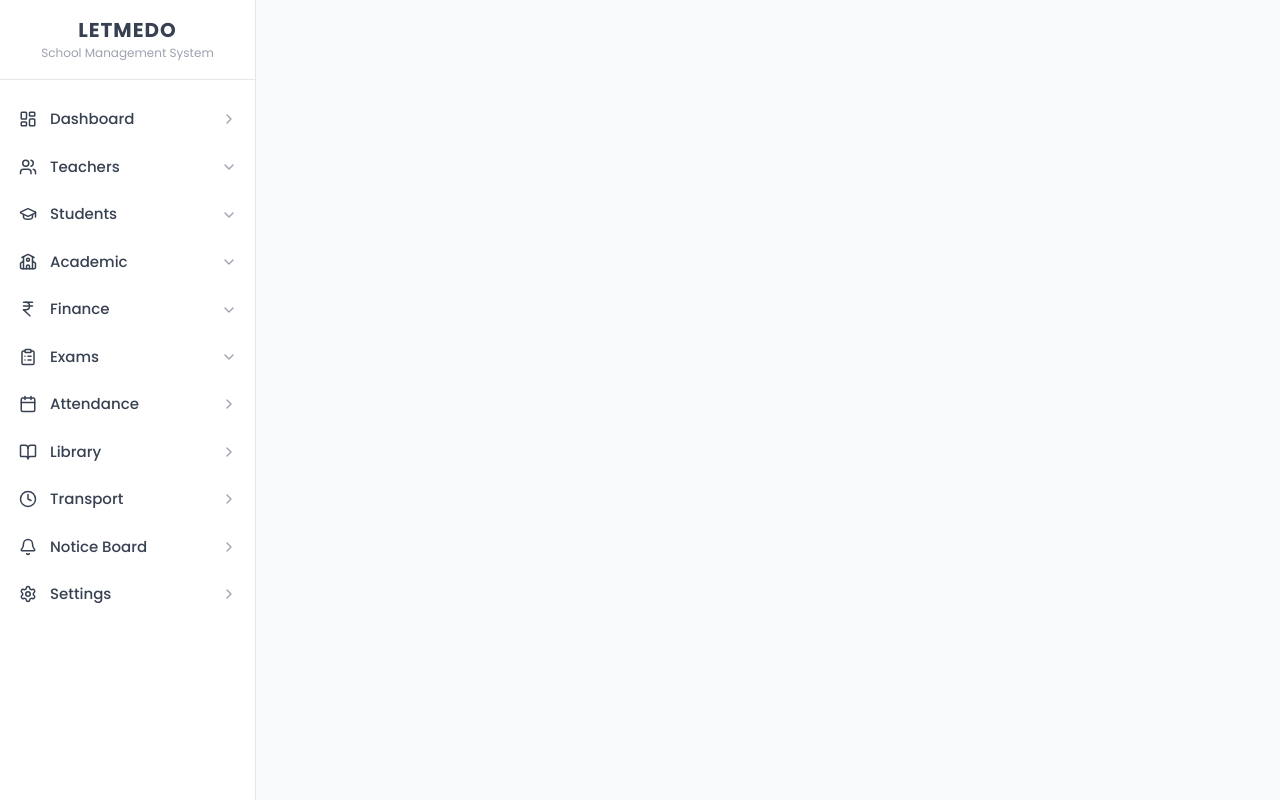
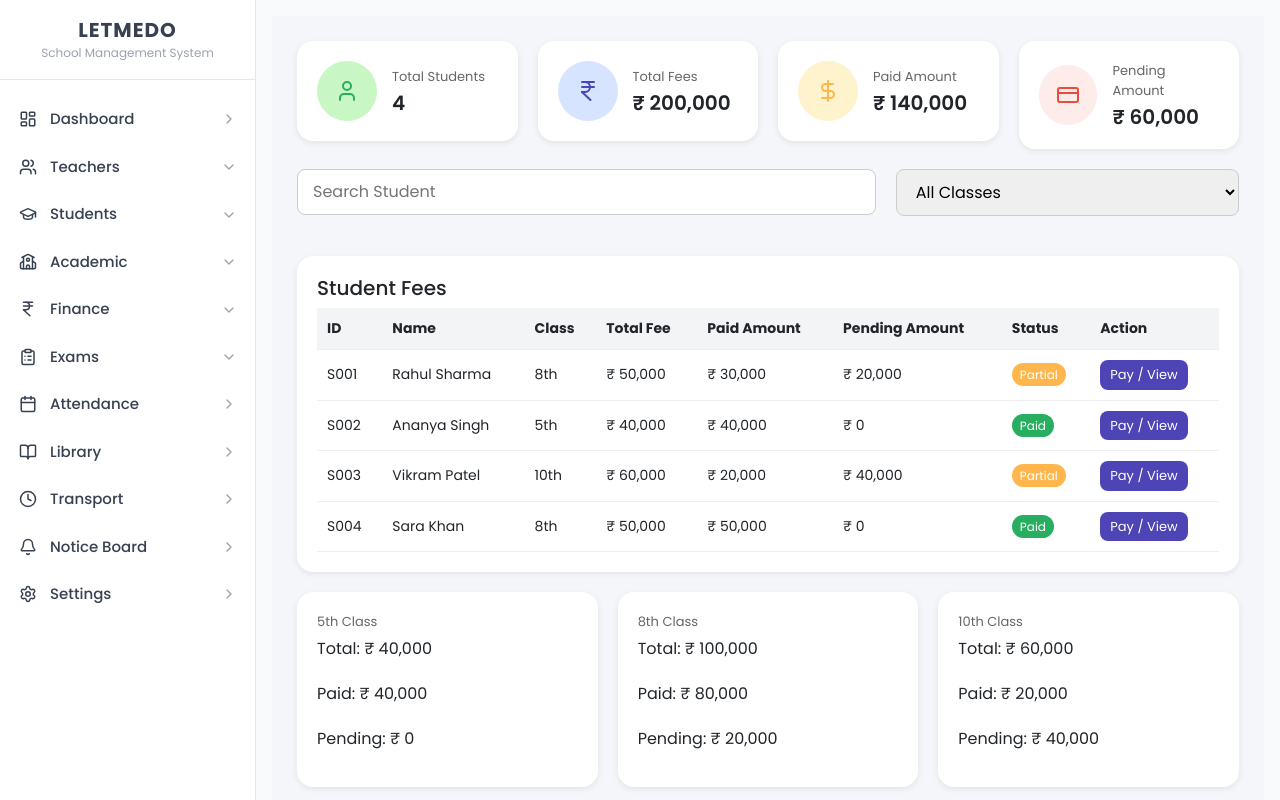
Before and after one commit to askideas/school-managemet-system, a React (Vite) app: page /studentfee in a window 1280 px wide. Built offline with nearby package versions, Linux system fonts and the light colour scheme.

Commit message:
StudentFee Commits

```diff
--- a/src/App.jsx
+++ b/src/App.jsx
@@ -12,6 +12,7 @@ import Subjects from './Pages/Subjects/Subjects'
 import NoticeBoard from './Pages/NoticeBoard/NoticeBoard'
 import Exams from './Pages/Exams/Exams'
 import ExamResults from './Pages/ExamResults/ExamResults'
+import StudentFee from './Pages/StudentFee/StudentFee'
 
 const App = () => {
   const [activeAccordion, setActiveAccordion] = useState('billing')
@@ -115,6 +116,7 @@ const App = () => {
               <Route path="/exams" element={<Exams />} />
               <Route path="/examresults" element={<ExamResults />} />
               <Route path="/noticeboard" element={<NoticeBoard />} />
+              <Route path="/studentfee" element={<StudentFee />} />
             </Routes>
           </div>
         </div>
--- /dev/null
+++ b/src/Pages/StudentFee/StudentFee.css
@@ -0,0 +1,124 @@
+.dashboard-container {
+  background-color: #f5f6fa;
+  min-height: 100vh;
+  padding: 25px;
+}
+
+/* Top Cards */
+.dashboard-row {
+  display: flex;
+  flex-wrap: wrap;
+  gap: 20px;
+  margin-bottom: 20px;
+}
+
+.dashboard-col {
+  flex: 1 1 calc(25% - 20px);
+  min-width: 150px;
+}
+
+.dashboard-col-lg-3 {
+  flex: 1 1 calc(25% - 20px);
+  min-width: 200px;
+}
+
+.dashboard-col-lg-6 {
+  flex: 1 1 calc(50% - 20px);
+  min-width: 300px;
+}
+
+.dashboard-col-lg-12 {
+  flex: 1 1 100%;
+}
+
+/* Cards */
+.dashboard-card {
+  background: #fff;
+  border-radius: 16px;
+  padding: 20px;
+  box-shadow: 0px 2px 6px rgba(0, 0, 0, 0.08);
+}
+
+.dashboard-card-text {
+  display: flex;
+  flex-direction: column;
+  gap: 5px;
+}
+
+.dashboard-icon-circle {
+  width: 60px;
+  height: 60px;
+  border-radius: 50%;
+  display: flex;
+  justify-content: center;
+  align-items: center;
+  color: #fff;
+}
+
+.bg-green { background-color: #c8f7c5; color: #27ae60; }
+.bg-blue { background-color: #d6e4ff; color: #4d44b5; }
+.bg-yellow { background-color: #fff3cd; color: #ffb74d; }
+.bg-red { background-color: #fdecea; color: #e74c3c; }
+.bg-purple { background-color: #e0d4ff; color: #4d44b5; }
+.bg-orange { background-color: #ffe5b4; color: #ffb74d; }
+
+.dashboard-text-muted {
+  font-size: 13px;
+  color: #666;
+  margin: 0;
+}
+
+.dashboard-card-number {
+  font-size: 20px;
+  font-weight: 600;
+  margin: 0;
+}
+
+/* Table */
+.dashboard-table-card {
+  background: #fff;
+  border-radius: 16px;
+  padding: 20px;
+  box-shadow: 0px 2px 6px rgba(0, 0, 0, 0.08);
+}
+
+.dashboard-table {
+  width: 100%;
+  border-collapse: collapse;
+}
+
+.dashboard-table th,
+.dashboard-table td {
+  padding: 10px;
+  border-bottom: 1px solid #eee;
+  text-align: left;
+}
+
+.dashboard-fee-status {
+  padding: 3px 8px;
+  border-radius: 12px;
+  color: #fff;
+  font-size: 12px;
+}
+
+.dashboard-fee-status.paid { background-color: #27ae60; }
+.dashboard-fee-status.pending { background-color: #e74c3c; }
+.dashboard-fee-status.partial { background-color: #ffb74d; }
+
+.dashboard-btn {
+  padding: 5px 10px;
+  border: none;
+  background-color: #4D44B5;
+  color: #fff;
+  border-radius: 8px;
+  cursor: pointer;
+  font-size: 13px;
+}
+
+.dashboard-input {
+  width: 100%;
+  padding: 10px 15px;
+  border-radius: 8px;
+  border: 1px solid #ccc;
+  margin-bottom: 20px;
+}
--- /dev/null
+++ b/src/Pages/StudentFee/StudentFee.jsx
@@ -0,0 +1,196 @@
+import React, { useState } from "react";
+import { User, DollarSign, IndianRupee, CreditCard } from "lucide-react";
+import "./StudentFee.css";
+
+const StudentFee = () => {
+  const [search, setSearch] = useState("");
+  const [filterClass, setFilterClass] = useState("");
+
+  // Dummy data
+  const studentsData = [
+    { id: "S001", name: "Rahul Sharma", class: "8th", total: 50000, paid: 30000 },
+    { id: "S002", name: "Ananya Singh", class: "5th", total: 40000, paid: 40000 },
+    { id: "S003", name: "Vikram Patel", class: "10th", total: 60000, paid: 20000 },
+    { id: "S004", name: "Sara Khan", class: "8th", total: 50000, paid: 50000 },
+  ];
+
+  const classes = ["5th", "8th", "10th"];
+
+  const filteredStudents = studentsData.filter((s) => {
+    return (
+      s.name.toLowerCase().includes(search.toLowerCase()) &&
+      (filterClass === "" || s.class === filterClass)
+    );
+  });
+
+  // Top summary cards
+  const totalStudents = studentsData.length;
+  const totalFees = studentsData.reduce((acc, s) => acc + s.total, 0);
+  const totalPaid = studentsData.reduce((acc, s) => acc + s.paid, 0);
+  const totalPending = totalFees - totalPaid;
+
+  // Class-wise summary
+  const classSummary = classes.map((cls) => {
+    const clsStudents = studentsData.filter((s) => s.class === cls);
+    const clsTotal = clsStudents.reduce((acc, s) => acc + s.total, 0);
+    const clsPaid = clsStudents.reduce((acc, s) => acc + s.paid, 0);
+    const clsPending = clsTotal - clsPaid;
+    return { class: cls, total: clsTotal, paid: clsPaid, pending: clsPending };
+  });
+
+  return (
+    <div className="dashboard-container">
+      {/* Top Stat Cards */}
+      <div className="dashboard-row">
+        <div className="dashboard-col">
+          <div className="dashboard-card">
+            <div className="dashboard-icon-circle bg-green">
+              <User />
+            </div>
+            <div className="dashboard-card-text">
+              <p className="dashboard-text-muted">Total Students</p>
+              <h3 className="dashboard-card-number">{totalStudents}</h3>
+            </div>
+          </div>
+        </div>
+
+        <div className="dashboard-col">
+          <div className="dashboard-card">
+            <div className="dashboard-icon-circle bg-blue">
+              <IndianRupee />
+            </div>
+            <div className="dashboard-card-text">
+              <p className="dashboard-text-muted">Total Fees</p>
+              <h3 className="dashboard-card-number">₹ {totalFees.toLocaleString()}</h3>
+            </div>
+          </div>
+        </div>
+
+        <div className="dashboard-col">
+          <div className="dashboard-card">
+            <div className="dashboard-icon-circle bg-yellow">
+              <DollarSign />
+            </div>
+            <div className="dashboard-card-text">
+              <p className="dashboard-text-muted">Paid Amount</p>
+              <h3 className="dashboard-card-number">₹ {totalPaid.toLocaleString()}</h3>
+            </div>
+          </div>
+        </div>
+
+        <div className="dashboard-col">
+          <div className="dashboard-card">
+            <div className="dashboard-icon-circle bg-red">
+              <CreditCard />
+            </div>
+            <div className="dashboard-card-text">
+              <p className="dashboard-text-muted">Pending Amount</p>
+              <h3 className="dashboard-card-number">₹ {totalPending.toLocaleString()}</h3>
+            </div>
+          </div>
+        </div>
+      </div>
+
+      {/* Filters */}
+      <div className="dashboard-row">
+        <div className="dashboard-col-lg-6">
+          <input
+            type="text"
+            className="dashboard-input"
+            placeholder="Search Student"
+            value={search}
+            onChange={(e) => setSearch(e.target.value)}
+          />
+        </div>
+        <div className="dashboard-col-lg-3">
+          <select
+            className="dashboard-input"
+            value={filterClass}
+            onChange={(e) => setFilterClass(e.target.value)}
+          >
+            <option value="">All Classes</option>
+            {classes.map((cls) => (
+              <option key={cls} value={cls}>
+                {cls}
+              </option>
+            ))}
+          </select>
+        </div>
+      </div>
+
+      {/* Student Fee Table */}
+      <div className="dashboard-row">
+        <div className="dashboard-col-lg-12">
+          <div className="dashboard-table-card">
+            <h5 className="dashboard-chart-title">Student Fees</h5>
+            <table className="dashboard-table">
+              <thead>
+                <tr>
+                  <th>ID</th>
+                  <th>Name</th>
+                  <th>Class</th>
+                  <th>Total Fee</th>
+                  <th>Paid Amount</th>
+                  <th>Pending Amount</th>
+                  <th>Status</th>
+                  <th>Action</th>
+                </tr>
+              </thead>
+              <tbody>
+                {filteredStudents.map((s) => {
+                  const pending = s.total - s.paid;
+                  const status =
+                    pending === 0 ? "Paid" : s.paid === 0 ? "Pending" : "Partial";
+                  return (
+                    <tr key={s.id}>
+                      <td>{s.id}</td>
+                      <td>{s.name}</td>
+                      <td>{s.class}</td>
+                      <td>₹ {s.total.toLocaleString()}</td>
+                      <td>₹ {s.paid.toLocaleString()}</td>
+                      <td>₹ {pending.toLocaleString()}</td>
+                      <td>
+                        <span
+                          className={`dashboard-fee-status ${
+                            status === "Paid"
+                              ? "paid"
+                              : status === "Pending"
+                              ? "pending"
+                              : "partial"
+                          }`}
+                        >
+                          {status}
+                        </span>
+                      </td>
+                      <td>
+                        <button className="dashboard-btn">Pay / View</button>
+                      </td>
+                    </tr>
+                  );
+                })}
+              </tbody>
+            </table>
+          </div>
+        </div>
+      </div>
+
+      {/* Class-wise Summary */}
+      <div className="dashboard-row">
+        {classSummary.map((cls) => (
+          <div className="dashboard-col-lg-3" key={cls.class}>
+            <div className="dashboard-card">
+              <div className="dashboard-card-text">
+                <p className="dashboard-text-muted">{cls.class} Class</p>
+                <p>Total: ₹ {cls.total.toLocaleString()}</p>
+                <p>Paid: ₹ {cls.paid.toLocaleString()}</p>
+                <p>Pending: ₹ {cls.pending.toLocaleString()}</p>
+              </div>
+            </div>
+          </div>
+        ))}
+      </div>
+    </div>
+  );
+};
+
+export default StudentFee;
--- a/src/SMSData.jsx
+++ b/src/SMSData.jsx
@@ -91,9 +91,9 @@ export const schoolMenuItems = [
         hasSubmenu: true,
         subItems: [
             {
-                id: 'student-fees',
-                label: 'Student Fees',
-                link: '/studentfees'
+                id: 'studentfee',
+                label: 'Student Fee',
+                link: '/studentfee'
             },
             {
                 id: 'expenses',
```
